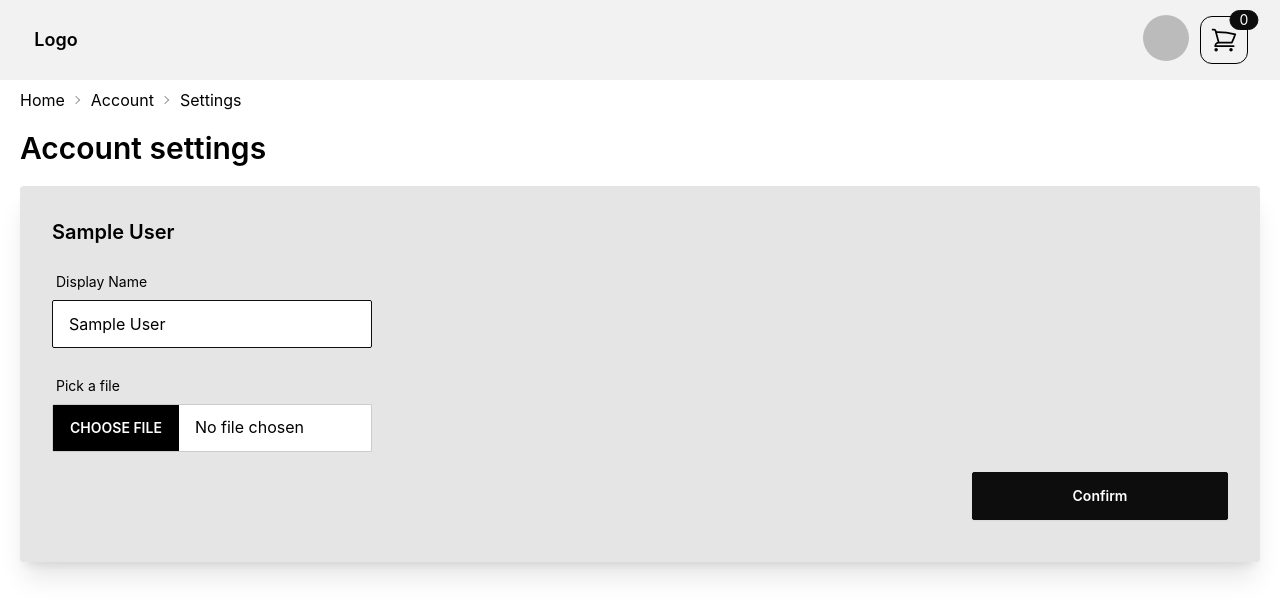
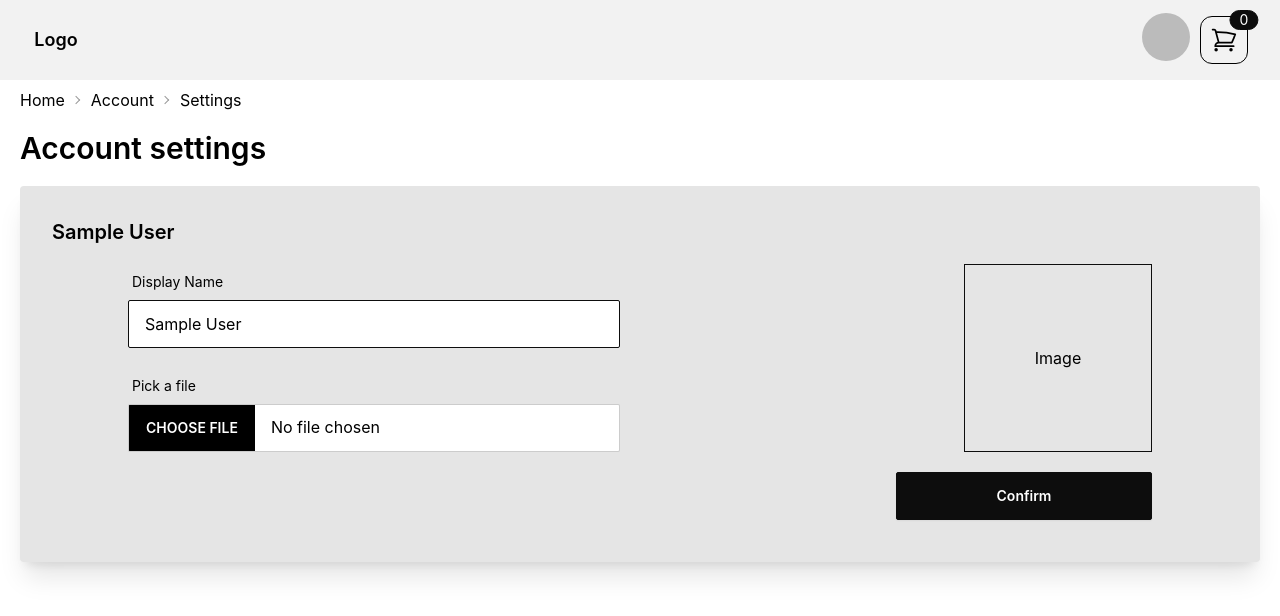
Before and after one commit to SunkissedWitch/board-games-firebase, a React (Vite) app: page /account/settings in a window 1280 px wide. Shown: the top 616 px of the page. Built offline with nearby package versions, Linux system fonts and the light colour scheme; no server answers; the database is empty; sample sign-in values are in the browser's storage.

Commit message:
edited avatar styles

```diff
--- a/src/components/NavbarComponents/CartButton.tsx
+++ b/src/components/NavbarComponents/CartButton.tsx
@@ -8,8 +8,8 @@ export const CartButton = ({ totalItems }: { totalItems?: number }) => {
   return (
     <div className="indicator">
       <span className="indicator-item badge badge-primary rounded-full top-1 right-1">{totalItems || 0}</span>
-      <button className="btn btn-square rounded-xl btn-outline btn-sm sm:btn-md" onClick={goToCart}>
-        <ShoppingCartIcon className='w-5 h-5 sm:w-7 sm:h-7' />
+      <button className="btn btn-square rounded-xl btn-outline" onClick={goToCart}>
+        <ShoppingCartIcon className='w-6 h-6 sm:w-7 sm:h-7' />
       </button>
     </div>
   )
--- a/src/components/NavbarComponents/UserMenu.tsx
+++ b/src/components/NavbarComponents/UserMenu.tsx
@@ -16,13 +16,13 @@ export const UserMenu = () => {
   return (
     <div className='flex-none'>
       <div className="dropdown dropdown-end">
-        <div tabIndex={0} role="button" className="btn btn-ghost btn-circle avatar placeholder btn-sm sm:btn-md">
+        <div tabIndex={0} role="button" className="btn btn-ghost btn-circle border-none avatar">
           { photoURL
-          ? <div className="w-12 rounded-full">
+          ? <div className="rounded-full">
               <img alt={profileName} src={photoURL} />
             </div>
           :
-            <div className="bg-neutral text-neutral-content rounded-full w-12">
+            <div className="placeholder bg-neutral text-neutral-content rounded-full w-12">
               <span className="text-lg sm:text-2xl">{profileName[0].toUpperCase()}</span>
             </div>
           }
--- a/src/components/UpdateProfileForm/index.tsx
+++ b/src/components/UpdateProfileForm/index.tsx
@@ -41,9 +41,9 @@ export const UpdateProfileForm = ({ setNewData }: { setNewData: (params: IProfil
   }
 
   return (
-    <form onSubmit={handleSubmit(onSubmit)} className='grid grid-flow-row gap-5 py-2.5'>
+    <form onSubmit={handleSubmit(onSubmit)} className='max-w-5xl place-self-center w-full grid grid-flow-row grid-cols-2 gap-5 gap-x-10 py-2.5'>
 
-      <label className="form-control w-full max-w-xs">
+      <label className="form-control w-full col-span-2 sm:col-span-1">
         <span className="label label-text">Display Name</span>
         <input
           {...register('displayName')}
@@ -54,7 +54,13 @@ export const UpdateProfileForm = ({ setNewData }: { setNewData: (params: IProfil
         {errors?.displayName && <div className="label label-text-alt text-error">{errors?.displayName.message}</div>}
       </label>
 
-      <label className="form-control w-full max-w-xs">
+      <div className='flex row-span-2 justify-center md:justify-end items-stretch avatar'>
+        <div className="border border-primary avatar placeholder">
+          <div>Image</div>
+        </div>
+      </div>
+
+      <label className="form-control w-full col-span-2 sm:col-span-1">
         <div className="label label-text">Pick a file</div>
         <input
           {...register('photoFile')}
@@ -64,7 +70,8 @@ export const UpdateProfileForm = ({ setNewData }: { setNewData: (params: IProfil
         />
       </label>
 
-      <button type='submit' className='btn btn-primary btn-wide justify-self-end'>
+
+      <button type='submit' className='btn btn-primary btn-wide justify-self-end col-span-2'>
         Confirm
       </button>
     </form>
```
